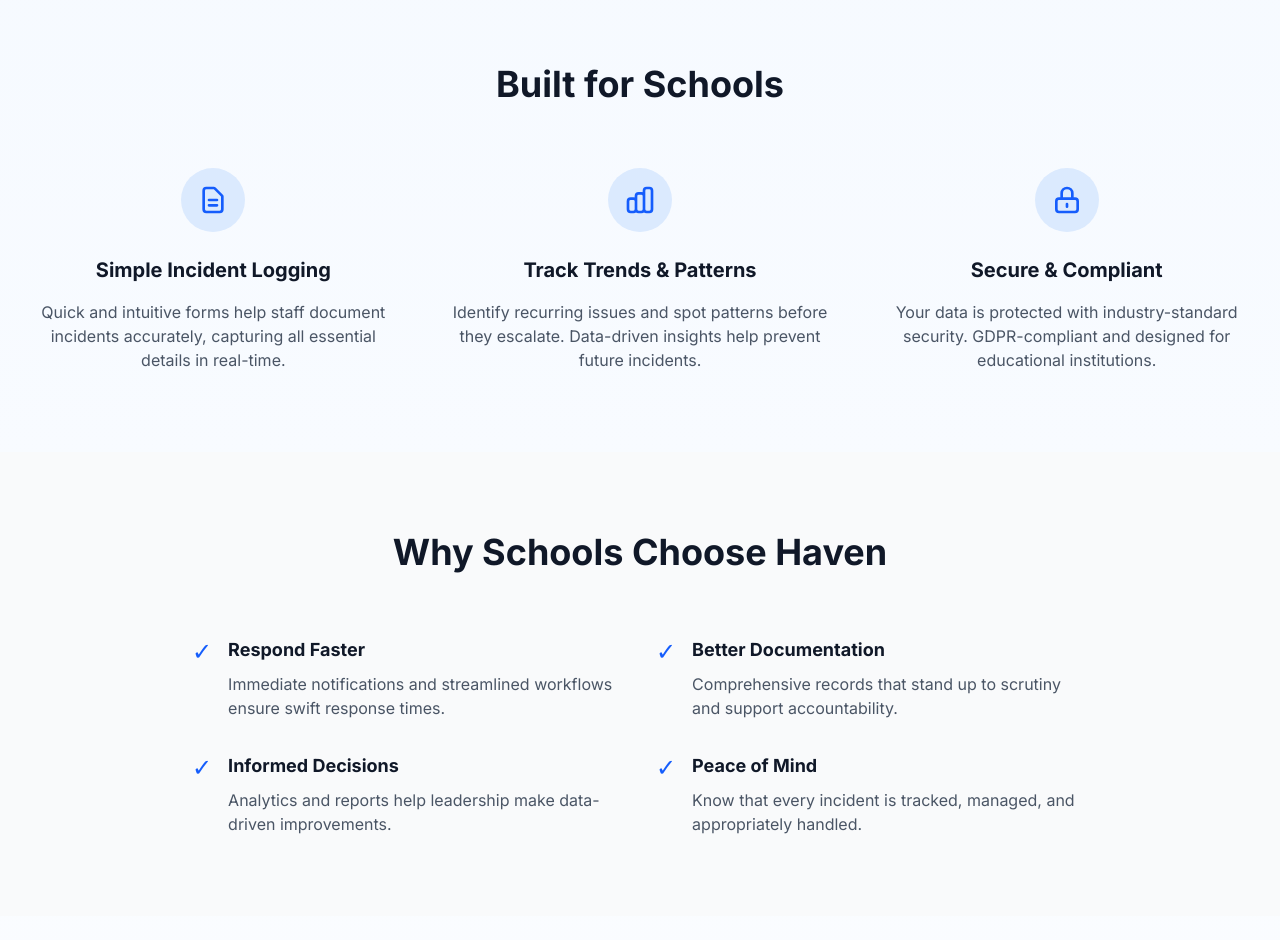
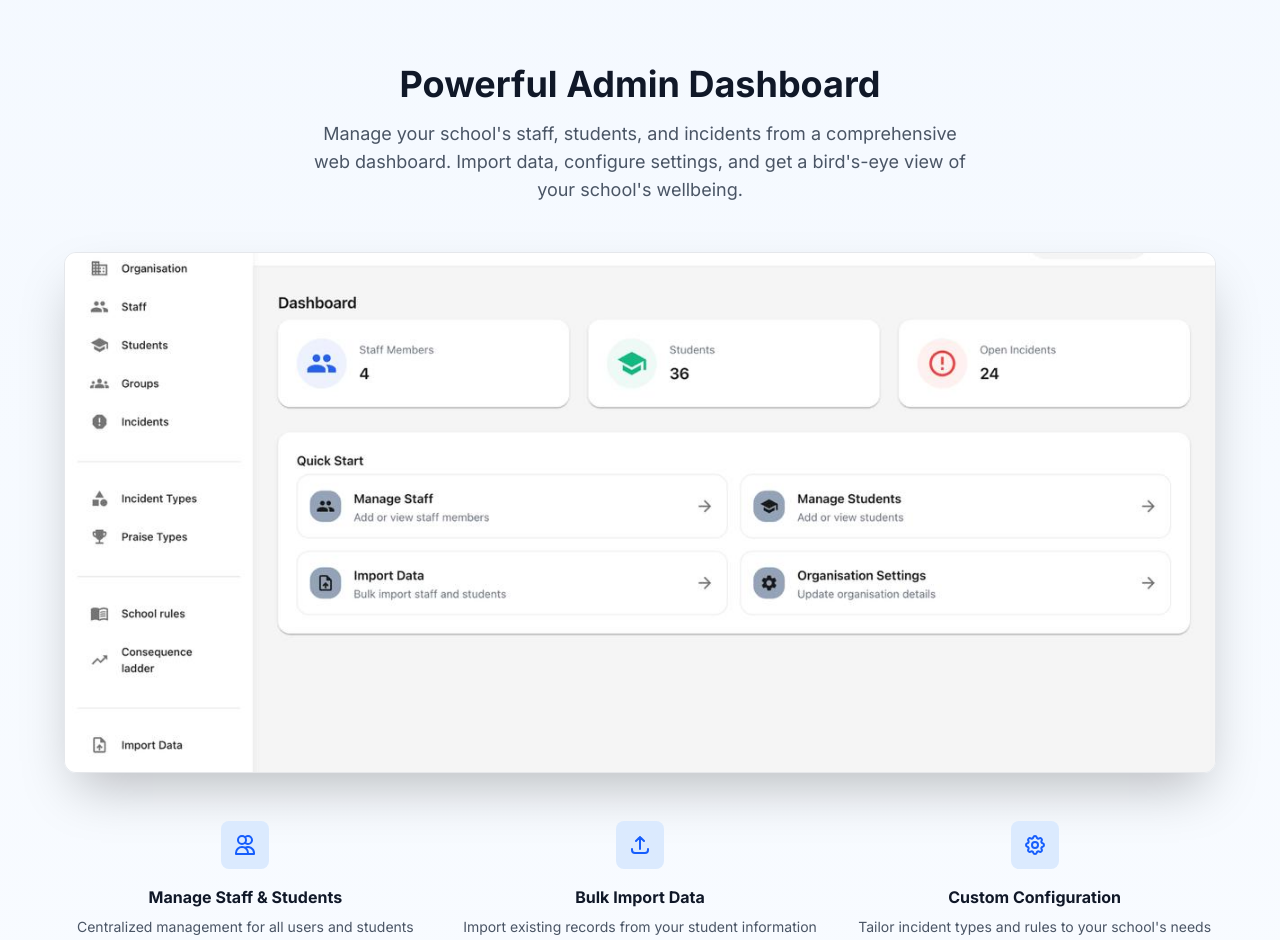
Before and after one commit to Daniel-Cross/safehaven, a Next.js app: page / in a window 1280 px wide. Shown: the part 1700-2640 px from the top of the page. Built offline with nearby package versions, Linux system fonts and the light colour scheme.

Commit message:
feat: Add web dashboard section showcasing admin panel

```diff
--- a/app/page.tsx
+++ b/app/page.tsx
@@ -111,6 +111,66 @@ export default function Home() {
               <h3 className="mt-6 text-lg font-bold text-gray-900">Quick Reporting</h3>
               <p className="text-center text-gray-600 mt-2">
                 Log incidents or positive praise in seconds
+              </p>
+            </div>
+          </div>
+        </div>
+      </section>
+
+      {/* Web Dashboard Section */}
+      <section className="container mx-auto px-6 py-20">
+        <div className="max-w-6xl mx-auto">
+          <div className="text-center mb-12">
+            <h2 className="text-4xl font-bold text-gray-900 mb-4">
+              Powerful Admin Dashboard
+            </h2>
+            <p className="text-lg text-gray-600 max-w-2xl mx-auto">
+              Manage your school&apos;s staff, students, and incidents from a comprehensive web dashboard.
+              Import data, configure settings, and get a bird&apos;s-eye view of your school&apos;s wellbeing.
+            </p>
+          </div>
+          <div className="rounded-xl overflow-hidden shadow-2xl border border-gray-200">
+            <Image
+              src="/screenshot-dashboard.jpg"
+              alt="Haven web dashboard showing staff, students, and quick start options"
+              width={1280}
+              height={720}
+              className="w-full h-auto"
+            />
+          </div>
+          <div className="grid md:grid-cols-3 gap-8 mt-12">
+            <div className="text-center">
+              <div className="w-12 h-12 bg-blue-100 rounded-lg flex items-center justify-center mx-auto mb-4">
+                <svg className="w-6 h-6 text-blue-600" fill="none" stroke="currentColor" viewBox="0 0 24 24">
+                  <path strokeLinecap="round" strokeLinejoin="round" strokeWidth={2} d="M12 4.354a4 4 0 110 5.292M15 21H3v-1a6 6 0 0112 0v1zm0 0h6v-1a6 6 0 00-9-5.197M13 7a4 4 0 11-8 0 4 4 0 018 0z" />
+                </svg>
+              </div>
+              <h3 className="font-bold text-gray-900 mb-2">Manage Staff & Students</h3>
+              <p className="text-gray-600 text-sm">
+                Centralized management for all users and students
+              </p>
+            </div>
+            <div className="text-center">
+              <div className="w-12 h-12 bg-blue-100 rounded-lg flex items-center justify-center mx-auto mb-4">
+                <svg className="w-6 h-6 text-blue-600" fill="none" stroke="currentColor" viewBox="0 0 24 24">
+                  <path strokeLinecap="round" strokeLinejoin="round" strokeWidth={2} d="M4 16v1a3 3 0 003 3h10a3 3 0 003-3v-1m-4-8l-4-4m0 0L8 8m4-4v12" />
+                </svg>
+              </div>
+              <h3 className="font-bold text-gray-900 mb-2">Bulk Import Data</h3>
+              <p className="text-gray-600 text-sm">
+                Import existing records from your student information system
+              </p>
+            </div>
+            <div className="text-center">
+              <div className="w-12 h-12 bg-blue-100 rounded-lg flex items-center justify-center mx-auto mb-4">
+                <svg className="w-6 h-6 text-blue-600" fill="none" stroke="currentColor" viewBox="0 0 24 24">
+                  <path strokeLinecap="round" strokeLinejoin="round" strokeWidth={2} d="M10.325 4.317c.426-1.756 2.924-1.756 3.35 0a1.724 1.724 0 002.573 1.066c1.543-.94 3.31.826 2.37 2.37a1.724 1.724 0 001.065 2.572c1.756.426 1.756 2.924 0 3.35a1.724 1.724 0 00-1.066 2.573c.94 1.543-.826 3.31-2.37 2.37a1.724 1.724 0 00-2.572 1.065c-.426 1.756-2.924 1.756-3.35 0a1.724 1.724 0 00-2.573-1.066c-1.543.94-3.31-.826-2.37-2.37a1.724 1.724 0 00-1.065-2.572c-1.756-.426-1.756-2.924 0-3.35a1.724 1.724 0 001.066-2.573c-.94-1.543.826-3.31 2.37-2.37.996.608 2.296.07 2.572-1.065z" />
+                  <path strokeLinecap="round" strokeLinejoin="round" strokeWidth={2} d="M15 12a3 3 0 11-6 0 3 3 0 016 0z" />
+                </svg>
+              </div>
+              <h3 className="font-bold text-gray-900 mb-2">Custom Configuration</h3>
+              <p className="text-gray-600 text-sm">
+                Tailor incident types and rules to your school&apos;s needs
               </p>
             </div>
           </div>
```
Also changed, not shown: public/screenshot-dashboard.jpg (added).
